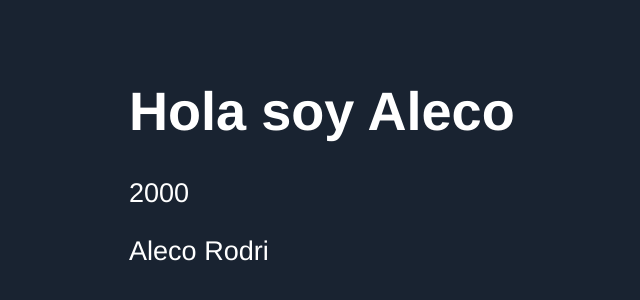
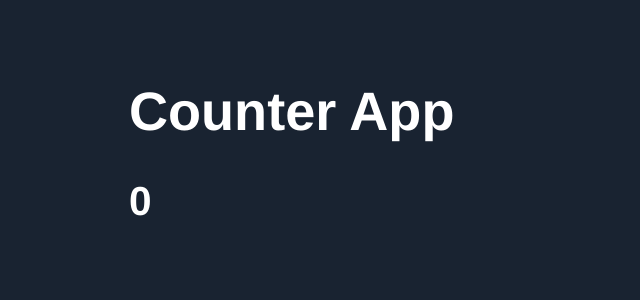
Before and after one commit to alecorodri/counter_app, a React (Vite) app: page / in a window 1280 px wide. Shown: the part 104-404 px from the top of the page, without its empty margins (19-659 px from the left). Built offline with nearby package versions, Linux system fonts and the light colour scheme.

Commit message:
counterapp

```diff
--- /dev/null
+++ b/src/CounterApp.jsx
@@ -0,0 +1,27 @@
+import PropTypes from 'prop-types'
+
+
+
+
+export const CounterApp = ({ value }) => {
+
+
+    return (
+        <>
+            <h1> Counter App </h1>
+            <div>
+                <h2> {value} </h2>
+            </div>
+
+        </>
+
+    )
+}
+
+CounterApp.protoType = {
+    value: PropTypes.number.isRequired
+}
+
+CounterApp.defaultProps = {
+    value: 0
+}
--- a/src/main.jsx
+++ b/src/main.jsx
@@ -2,12 +2,13 @@ import React from 'react'
 import ReactDOM from 'react-dom/client'
 
 import { HelloWorld } from "./HelloWorld";
+import { CounterApp } from "./CounterApp";
 import { FirstApp } from './FirstApp';
 import './styles.css';
 
 
 ReactDOM.createRoot(document.getElementById('root')).render(
     <React.StrictMode>
-        <FirstApp title= 'Hola soy Aleco' subtitle={2000}/>
+        <CounterApp value={0}/>
     </React.StrictMode>
 )
```
